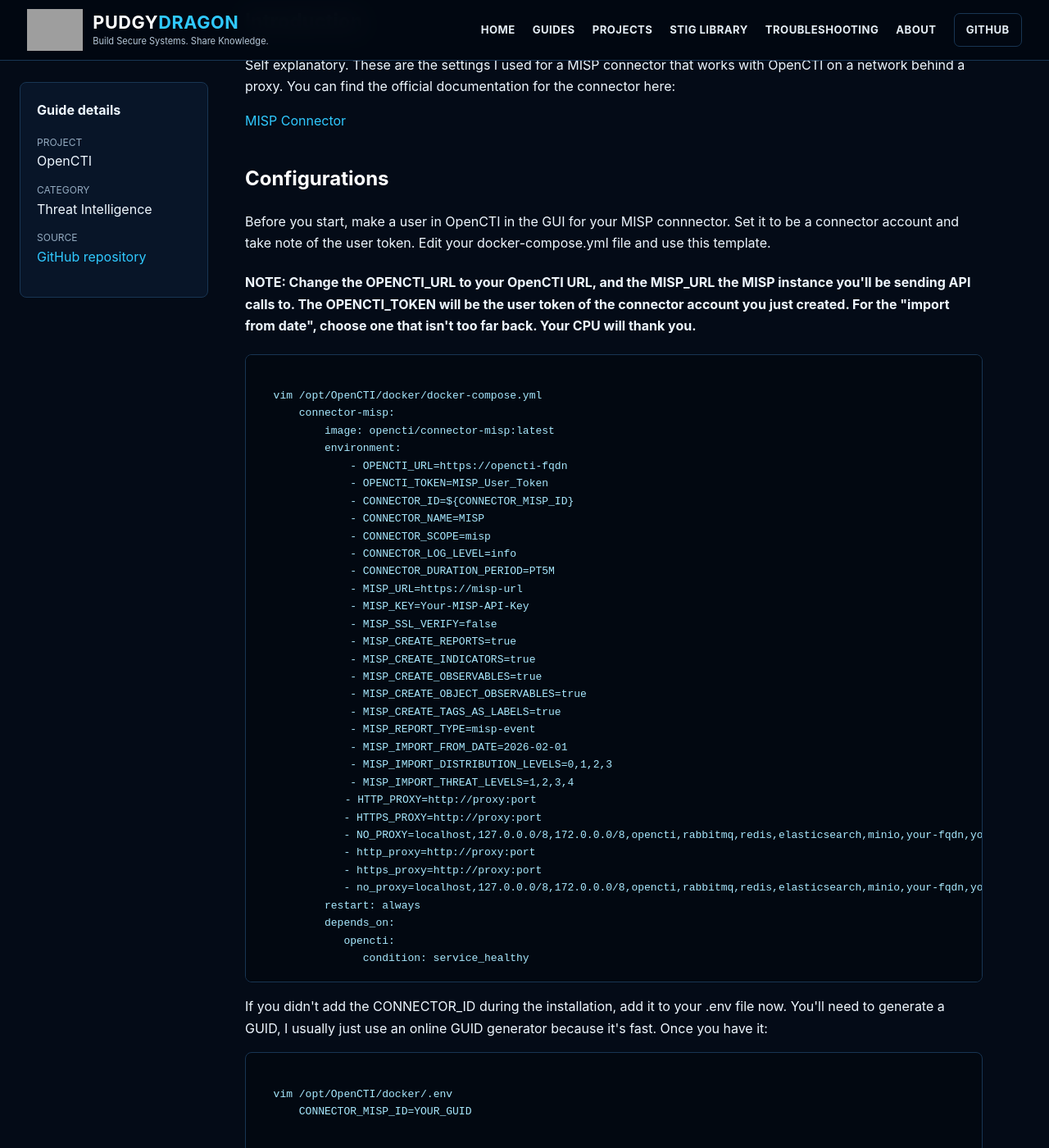
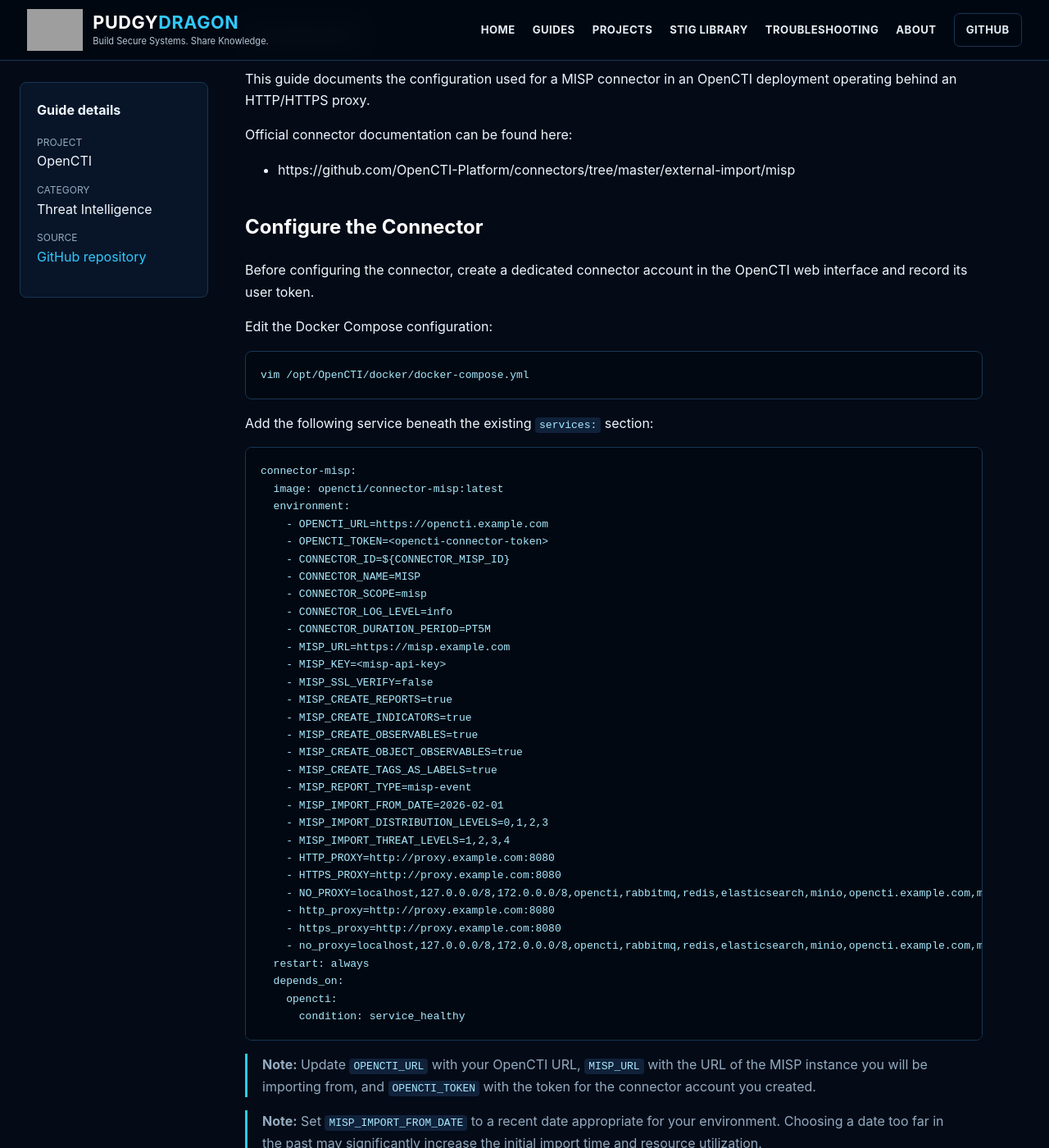
Before and after one commit to PudgyDragon/pudgydragon.github.io, a Jekyll site: the page built from _guides/opencti-connectors-misp-connector.md, in a window 1280 px wide and 1400 px high, scrolled down 429 px. Shown: the whole window at 82% size. Built offline with Jekyll 4.4.1, drawn with Linux system fonts in a browser that asks for light colours; some of the changed text lies outside the part shown; grey boxes are pictures that could not be loaded.

Commit message:
Update opencti-connectors-misp-connector.md

````diff
--- a/_guides/opencti-connectors-misp-connector.md
+++ b/_guides/opencti-connectors-misp-connector.md
@@ -6,62 +6,92 @@
 source_url: "https://github.com/PudgyDragon/OpenCTI/blob/main/Connectors/MISP_connector.md"
 ---
 
-<h1>Introduction</h1>
-<p>Self explanatory. These are the settings I used for a MISP connector that works with OpenCTI on a
-network behind a proxy. You can find the official documentation for the connector here:</p>
-<a href="https://github.com/OpenCTI-Platform/connectors/tree/master/external-import/misp">MISP Connector</a>
+## Introduction
 
-<h2>Configurations</h2>
-<p>Before you start, make a user in OpenCTI in the GUI for your MISP connnector. Set it to be a connector
-  account and take note of the user token. Edit your docker-compose.yml file and use this template.</p>
-<h4>NOTE: Change the OPENCTI_URL to your OpenCTI URL, and the MISP_URL the MISP instance you'll be
-  sending API calls to. The OPENCTI_TOKEN will be the user token of the connector account you just created.
-For the "import from date", choose one that isn't too far back. Your CPU will thank you.</h4>
-<pre><code>
-  vim /opt/OpenCTI/docker/docker-compose.yml
-      connector-misp:
-          image: opencti/connector-misp:latest
-          environment:
-              - OPENCTI_URL=https://opencti-fqdn
-              - OPENCTI_TOKEN=MISP_User_Token
-              - CONNECTOR_ID=${CONNECTOR_MISP_ID}
-              - CONNECTOR_NAME=MISP
-              - CONNECTOR_SCOPE=misp
-              - CONNECTOR_LOG_LEVEL=info
-              - CONNECTOR_DURATION_PERIOD=PT5M
-              - MISP_URL=https://misp-url
-              - MISP_KEY=Your-MISP-API-Key
-              - MISP_SSL_VERIFY=false
-              - MISP_CREATE_REPORTS=true
-              - MISP_CREATE_INDICATORS=true
-              - MISP_CREATE_OBSERVABLES=true
-              - MISP_CREATE_OBJECT_OBSERVABLES=true
-              - MISP_CREATE_TAGS_AS_LABELS=true
-              - MISP_REPORT_TYPE=misp-event
-              - MISP_IMPORT_FROM_DATE=2026-02-01
-              - MISP_IMPORT_DISTRIBUTION_LEVELS=0,1,2,3
-              - MISP_IMPORT_THREAT_LEVELS=1,2,3,4
-              - HTTP_PROXY=http://proxy:port
-              - HTTPS_PROXY=http://proxy:port
-              - NO_PROXY=localhost,127.0.0.0/8,172.0.0.0/8,opencti,rabbitmq,redis,elasticsearch,minio,your-fqdn,your-ipv4
-              - http_proxy=http://proxy:port
-              - https_proxy=http://proxy:port
-              - no_proxy=localhost,127.0.0.0/8,172.0.0.0/8,opencti,rabbitmq,redis,elasticsearch,minio,your-fqdn,your-ipv4
-          restart: always
-          depends_on:
-              opencti:
-                  condition: service_healthy
-</code></pre>
-<p>If you didn't add the CONNECTOR_ID during the installation, add it to your .env file now. You'll need to generate
-a GUID, I usually just use an online GUID generator because it's fast. Once you have it:</p>
-<pre><code>
-  vim /opt/OpenCTI/docker/.env
-      CONNECTOR_MISP_ID=YOUR_GUID
+This guide documents the configuration used for a MISP connector in an OpenCTI deployment operating behind an HTTP/HTTPS proxy.
 
-</code></pre>
-<p>Once you save your configurations, stop (if you haven't already) and start your container again</p>
-<pre><code>
-  docker compose down && docker compose up -d
+Official connector documentation can be found here:
 
-</code></pre>
-<p>Login to your GUI and check that it's ingesting.</p>
+- https://github.com/OpenCTI-Platform/connectors/tree/master/external-import/misp
+
+## Configure the Connector
+
+Before configuring the connector, create a dedicated connector account in the OpenCTI web interface and record its user token.
+
+Edit the Docker Compose configuration:
+
+```bash
+vim /opt/OpenCTI/docker/docker-compose.yml
+```
+
+Add the following service beneath the existing `services:` section:
+
+```yaml
+connector-misp:
+  image: opencti/connector-misp:latest
+  environment:
+    - OPENCTI_URL=https://opencti.example.com
+    - OPENCTI_TOKEN=<opencti-connector-token>
+    - CONNECTOR_ID=${CONNECTOR_MISP_ID}
+    - CONNECTOR_NAME=MISP
+    - CONNECTOR_SCOPE=misp
+    - CONNECTOR_LOG_LEVEL=info
+    - CONNECTOR_DURATION_PERIOD=PT5M
+    - MISP_URL=https://misp.example.com
+    - MISP_KEY=<misp-api-key>
+    - MISP_SSL_VERIFY=false
+    - MISP_CREATE_REPORTS=true
+    - MISP_CREATE_INDICATORS=true
+    - MISP_CREATE_OBSERVABLES=true
+    - MISP_CREATE_OBJECT_OBSERVABLES=true
+    - MISP_CREATE_TAGS_AS_LABELS=true
+    - MISP_REPORT_TYPE=misp-event
+    - MISP_IMPORT_FROM_DATE=2026-02-01
+    - MISP_IMPORT_DISTRIBUTION_LEVELS=0,1,2,3
+    - MISP_IMPORT_THREAT_LEVELS=1,2,3,4
+    - HTTP_PROXY=http://proxy.example.com:8080
+    - HTTPS_PROXY=http://proxy.example.com:8080
+    - NO_PROXY=localhost,127.0.0.0/8,172.0.0.0/8,opencti,rabbitmq,redis,elasticsearch,minio,opencti.example.com,misp.example.com
+    - http_proxy=http://proxy.example.com:8080
+    - https_proxy=http://proxy.example.com:8080
+    - no_proxy=localhost,127.0.0.0/8,172.0.0.0/8,opencti,rabbitmq,redis,elasticsearch,minio,opencti.example.com,misp.example.com
+  restart: always
+  depends_on:
+    opencti:
+      condition: service_healthy
+```
+
+> **Note:** Update `OPENCTI_URL` with your OpenCTI URL, `MISP_URL` with the URL of the MISP instance you will be importing from, and `OPENCTI_TOKEN` with the token for the connector account you created.
+
+> **Note:** Set `MISP_IMPORT_FROM_DATE` to a recent date appropriate for your environment. Choosing a date too far in the past may significantly increase the initial import time and resource utilization.
+
+## Configure the Connector ID
+
+If you did not create the connector ID during the OpenCTI installation, generate a UUID and add it to the `.env` file.
+
+```bash
+vim /opt/OpenCTI/docker/.env
+```
+
+Add:
+
+```text
+CONNECTOR_MISP_ID=YOUR_GUID
+```
+
+## Deploy the Connector
+
+After saving the configuration, restart the Docker Compose stack.
+
+```bash
+docker compose down
+
+docker compose up -d
+```
+
+## Verification
+
+Log in to the OpenCTI web interface and verify that:
+
+- The connector reports a healthy status.
+- MISP events are being imported successfully.
````
